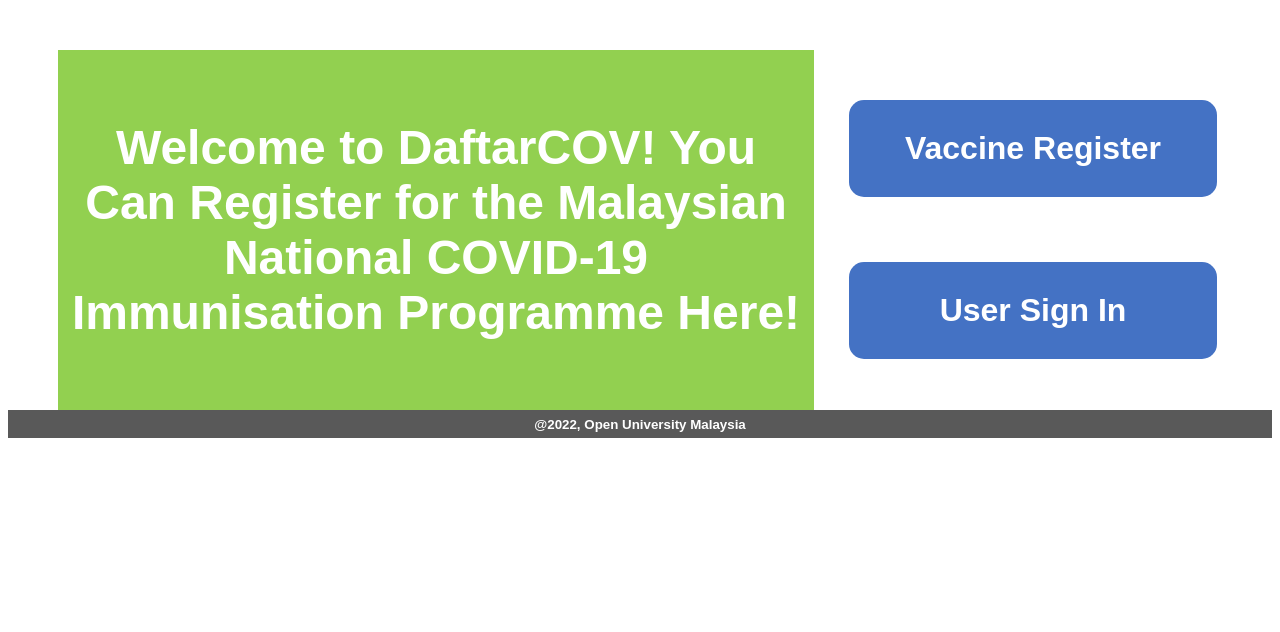
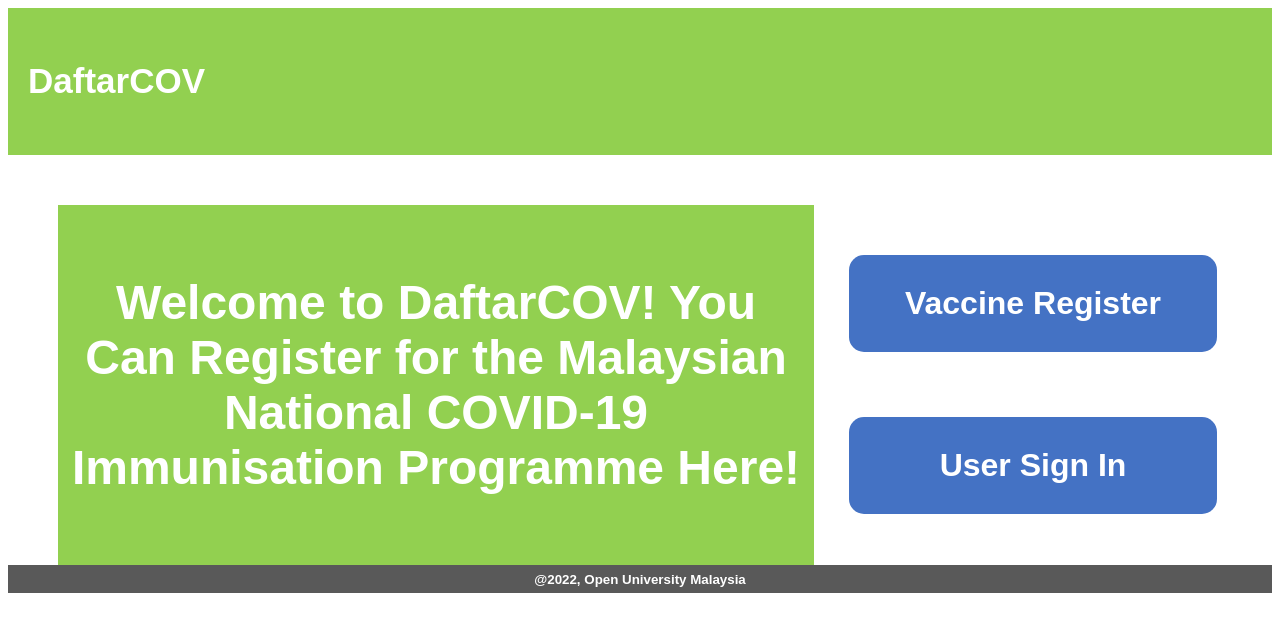
Before and after one commit to k7-github/DaftarCOV-App, a React (Create React App) app: page / in a window 1280 px wide. Shown: the top 632 px of the page. Built offline with nearby package versions, Linux system fonts and the light colour scheme.

Commit message:
Update 1_home.js
Lines 2, 9:
Re-inserting Masthead.

Lines 3, 6, 16:
Adding button functionality to Vaccine Register.

```diff
--- a/src/pages/1_home.js
+++ b/src/pages/1_home.js
@@ -1,15 +1,19 @@
 import React from 'react'
+import Masthead from '../components/masthead-green'
+import { useNavigate } from 'react-router-dom'
 
 export default function Homepage() {
+  const navigate = useNavigate()
   return (
     <div>
+      <Masthead />
       <div className="landingPage">
       {/* This is the main section of the homepage. */}
         <div className="Welcome" id='green'>
             <h2>Welcome to DaftarCOV! You Can Register for the Malaysian National COVID-19 Immunisation Programme Here!</h2>
         </div>
         <nav className= "signUpInButtonSection">
-            <button className="signUpInButtons">Vaccine Register</button>
+            <button className="signUpInButtons" onClick={() => {navigate('/signup')}}>Vaccine Register</button>
             {/* The Vaccination Registration page will load when this button is clicked. */}
             <button className="signUpInButtons">User Sign In</button>
             {/* When this button is clicked, the website will load a prompt window. */}
```
